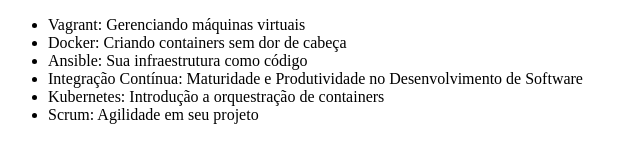
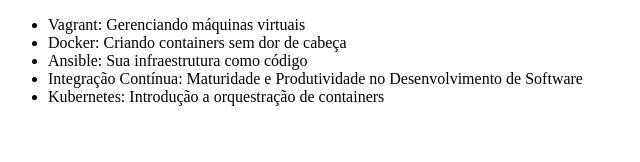
Before and after one commit to DarlyneSBernardo/alura-git, a plain HTML site: page index.html in a window 1280 px wide. Shown: the whole page, without its empty margins (0-640 px from the left). Drawn offline with Linux system fonts and the light colour scheme.

Commit message:
Revert "Alterando o código"
This reverts commit c73cc1d4c9e402b1275c6b900cb46d13bacc132a.

```diff
--- a/index.html
+++ b/index.html
@@ -11,7 +11,6 @@
         <li>Ansible: Sua infraestrutura como código</li>
         <li>Integração Contínua: Maturidade e Produtividade no Desenvolvimento de Software</li>
         <li>Kubernetes: Introdução a orquestração de containers</li>
-        <li>Scrum: Agilidade em seu projeto</li>
     </ul>
 </body>
 </html>
```
